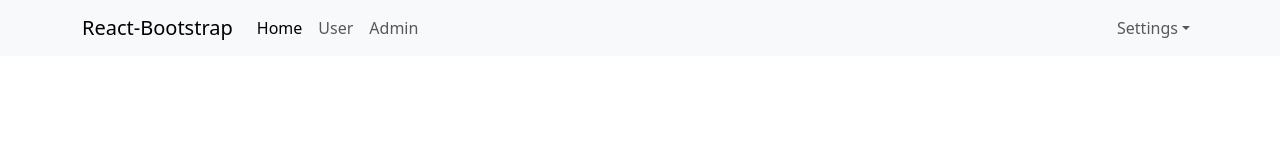
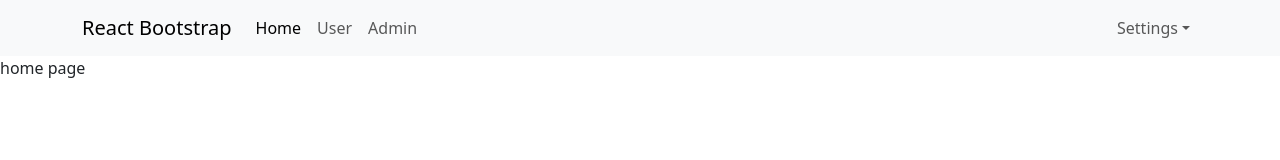
Before and after one commit to thanqphan/quiz-mgnt, a React (Create React App) app: page / in a window 1280 px wide. Shown: the top 160 px of the page. Built offline with nearby package versions, Linux system fonts and the light colour scheme.

Commit message:
[React router v6]: route index

```diff
--- a/src/components/Header/Header.js
+++ b/src/components/Header/Header.js
@@ -8,7 +8,10 @@ const Header = () => {
   return (
     <Navbar expand="lg" className="bg-body-tertiary">
       <Container>
-        <Navbar.Brand href="#home">React-Bootstrap</Navbar.Brand>
+        {/* <Navbar.Brand href="#home">React-Bootstrap</Navbar.Brand> */}
+        <NavLink to="/" className="navbar-brand">
+          React Bootstrap
+        </NavLink>
         <Navbar.Toggle aria-controls="basic-navbar-nav" />
         <Navbar.Collapse id="basic-navbar-nav">
           <Nav className="me-auto">
@@ -25,9 +28,9 @@ const Header = () => {
           </Nav>
           <Nav>
             <NavDropdown title="Settings" id="basic-nav-dropdown">
-              <NavDropdown.Item href="#action/3.1">Profile</NavDropdown.Item>
-              <NavDropdown.Item href="#action/3.2">Log in</NavDropdown.Item>
-              <NavDropdown.Item href="#action/3.3">Log out</NavDropdown.Item>
+              <NavDropdown.Item>Profile</NavDropdown.Item>
+              <NavDropdown.Item>Log in</NavDropdown.Item>
+              <NavDropdown.Item>Log out</NavDropdown.Item>
             </NavDropdown>
           </Nav>
         </Navbar.Collapse>
--- /dev/null
+++ b/src/components/Home/HomePage.js
@@ -0,0 +1,5 @@
+const HomePage = (props) => {
+  return <div>home page</div>;
+};
+
+export default HomePage;
--- a/src/index.js
+++ b/src/index.js
@@ -8,6 +8,7 @@ import "bootstrap/dist/css/bootstrap.min.css";
 import { BrowserRouter, Route, Routes } from "react-router-dom";
 import User from "./components/User/User";
 import Admin from "./components/Admin/Admin";
+import HomePage from "./components/Home/HomePage";
 
 const root = ReactDOM.createRoot(document.getElementById("root"));
 root.render(
@@ -17,6 +18,7 @@ root.render(
       <Routes>
         {/* homepage path="/" */}
         <Route path="/" element={<App></App>}>
+          <Route index element={<HomePage></HomePage>} />
           <Route path="users" element={<User></User>} />
           <Route path="admins" element={<Admin></Admin>} />
         </Route>
```
